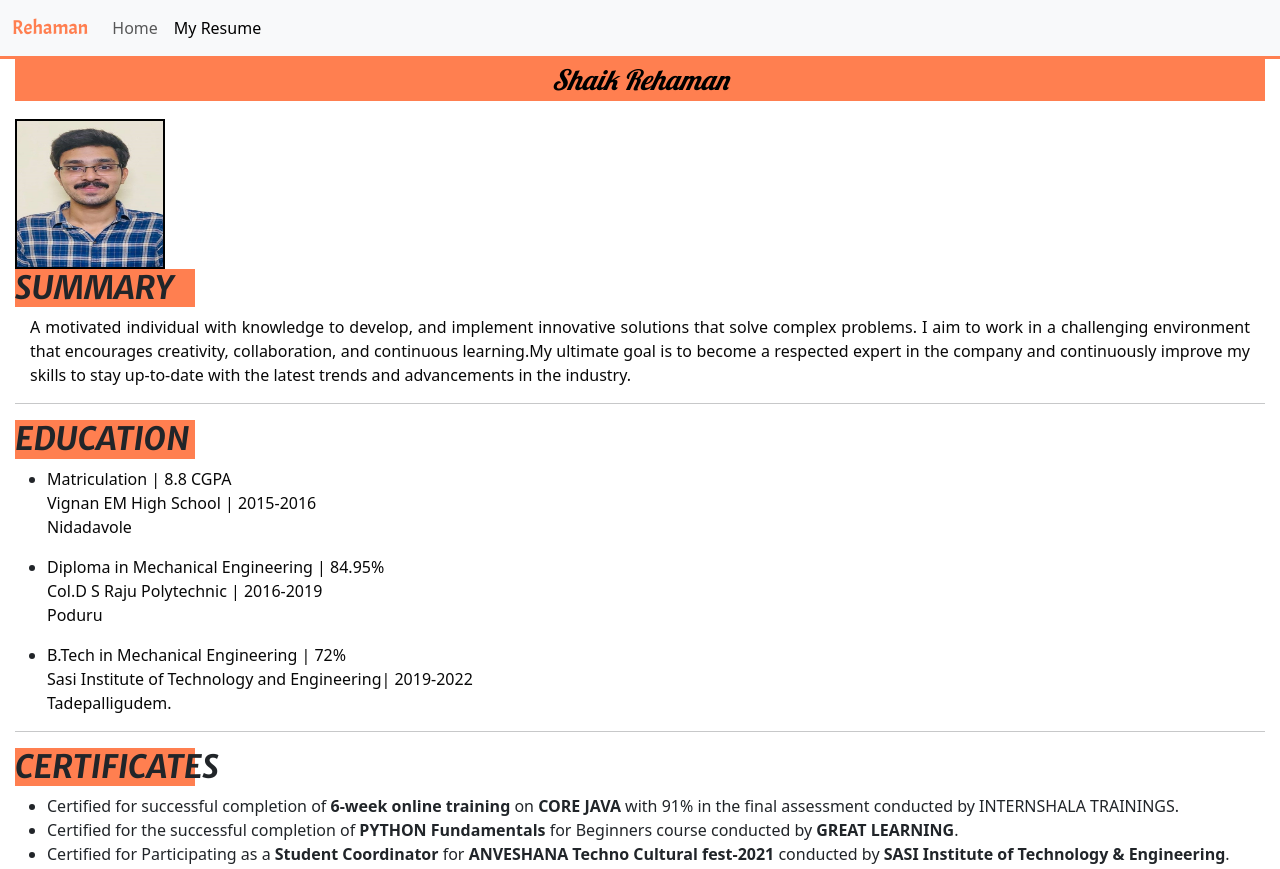
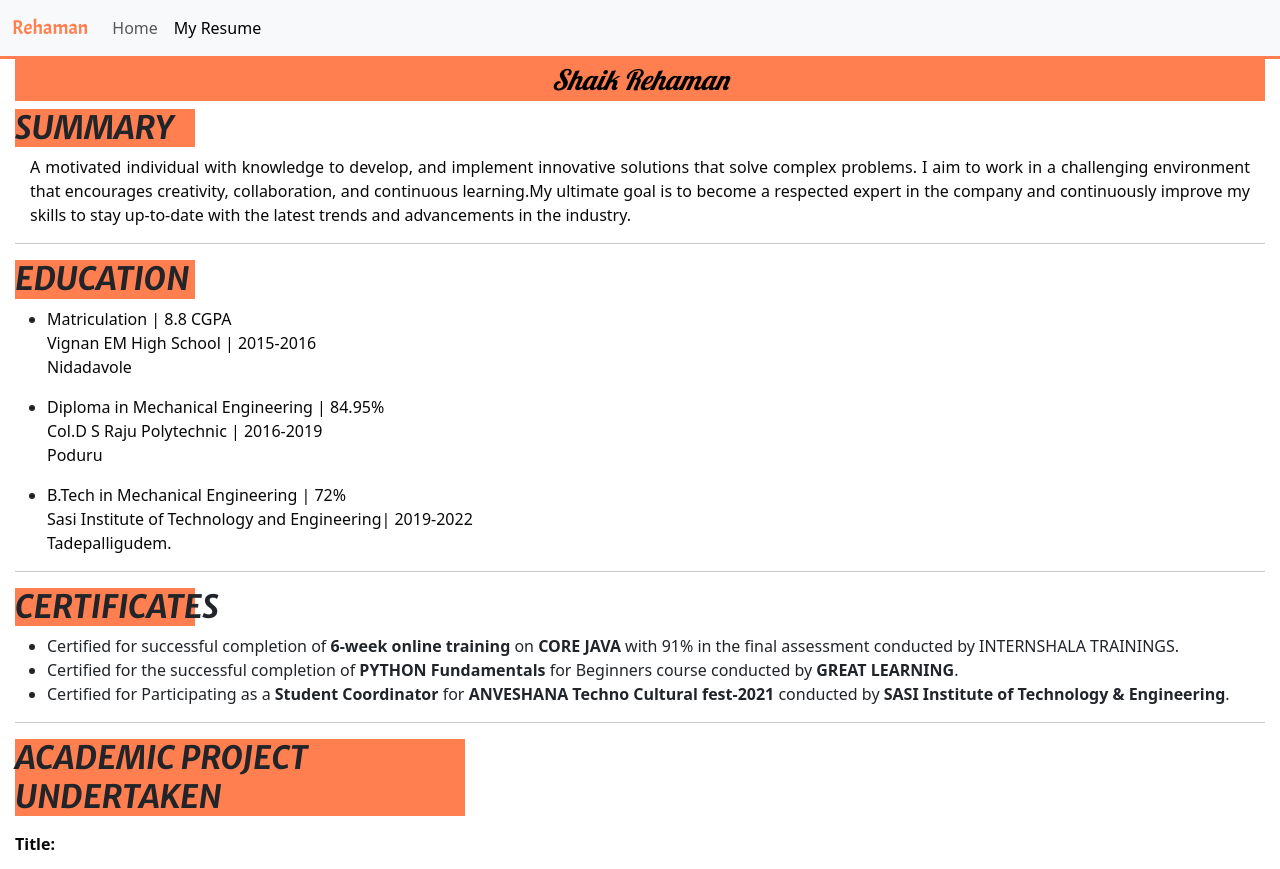
Before and after one commit to Rehaman-Shaik/Resume, a plain HTML site: page index.html in a window 1280 px wide. Shown: the top 869 px of the page. Drawn offline with nearby package versions, Linux system fonts and the light colour scheme; a web font is replaced by a local one.

Commit message:
Photo has been removed

```diff
--- a/index.html
+++ b/index.html
@@ -38,8 +38,6 @@
 <section id="padding">
 <footer>Shaik Rehaman</footer>
 <h1></h1>
-
-<img src="./My photo Resized 23.jpg" alt="My Photo">
 
 <h2>SUMMARY</h2>
     <p id="padding" >A motivated individual with
```
